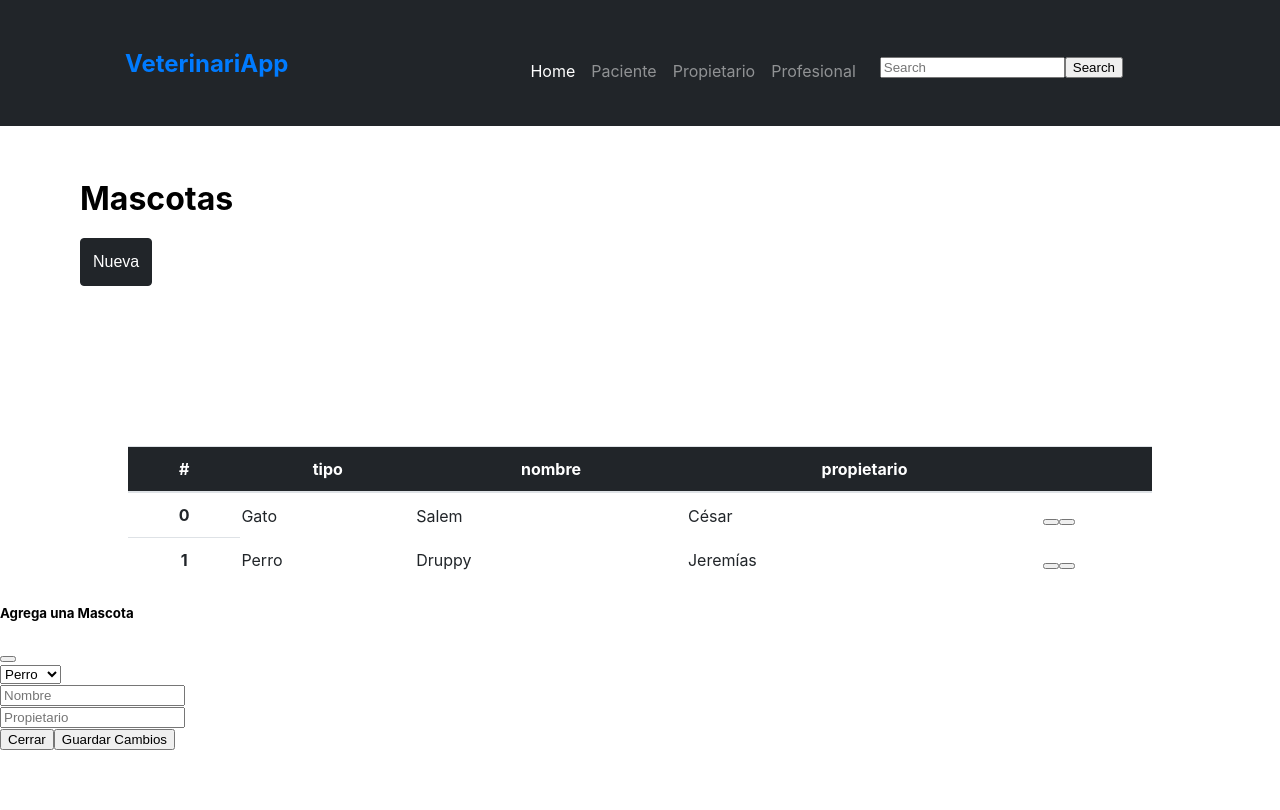
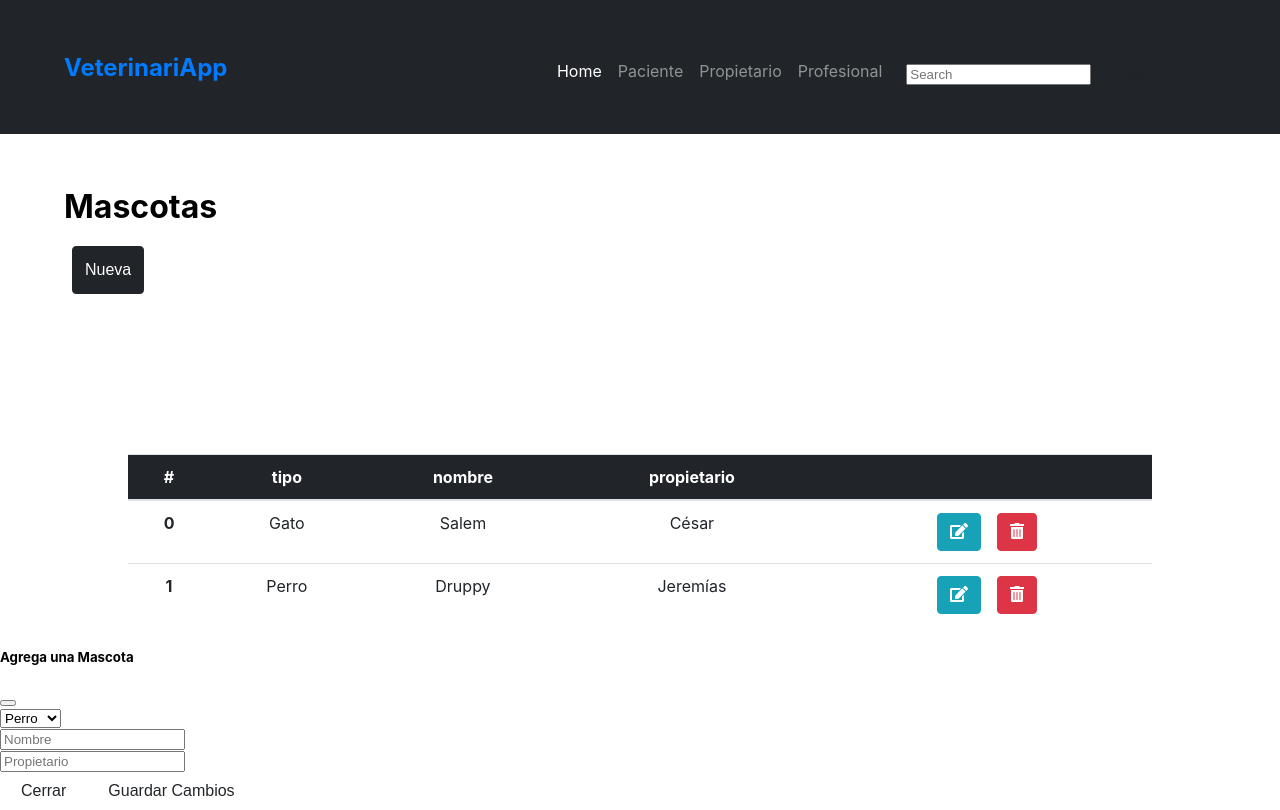
Before and after one commit to cordobacesar29/react-veterinaria, a React (Create React App) app: page / in a window 1280 px wide. Built offline with nearby package versions, Linux system fonts and the light colour scheme.

Commit message:
ultimos detalles de css en el front

```diff
--- a/src/component/ActionMenu/ActionMenu.css
+++ b/src/component/ActionMenu/ActionMenu.css
@@ -1,5 +1,5 @@
 .actions-menu {
-    padding: 2rem 5rem;
+    padding: 2rem 4rem;
   }
 
   .actions-menu h1 {
--- /dev/null
+++ b/src/component/BotonAction/BotonAction.css
@@ -0,0 +1,32 @@
+.btn {
+margin:0rem .5rem ;
+display: inline-block;
+font-weight: 400;
+color: #212529;
+text-align: center;
+vertical-align: middle;
+cursor: pointer;
+-webkit-user-select: none;
+-moz-user-select: none;
+-ms-user-select: none;
+user-select: none;
+background-color: transparent;
+border: 1px solid transparent;
+padding: .375rem .75rem;
+font-size: 1rem;
+line-height: 1.5;
+border-radius: .25rem;
+transition: color .15s ease-in-out,background-color .15s ease-in-out,border-color .15s ease-in-out,box-shadow .15s ease-in-out;
+}
+
+.btn-info {
+color: #fff;
+background-color: #17a2b8;
+border-color: #17a2b8;
+}
+
+.btn-danger {
+color: #fff;
+background-color: #dc3545;
+border-color: #dc3545;
+}
--- /dev/null
+++ b/src/component/BotonAction/BotonAction.js
@@ -0,0 +1,20 @@
+import React from 'react';
+import classNames from 'classnames';
+import { FontAwesomeIcon } from '@fortawesome/react-fontawesome';
+import { faTrashAlt, faEdit } from '@fortawesome/free-solid-svg-icons';
+import './BotonAction.css';
+
+export const BotonAction = ({ tipo }) => {
+    return (
+        <button
+            type="button"
+            className={classNames("btn",{
+                "btn-info": tipo === "editar",
+                "btn-danger": tipo === "eliminar"
+                })}
+        >
+            {tipo === "editar" && <FontAwesomeIcon icon={faEdit} />}
+            {tipo === "eliminar" && <FontAwesomeIcon icon={faTrashAlt} />}
+        </button>
+    );
+}
--- a/src/component/Nav/Nav.css
+++ b/src/component/Nav/Nav.css
@@ -32,7 +32,8 @@
 
 .container-fluid {
   display: flex;
-  justify-content: space-around;
+  justify-content: space-between;
+  padding: 0rem 3rem;
 }
 
 .navbar-nav {
--- a/src/component/Table/Fila.css
+++ b/src/component/Table/Fila.css
@@ -4,6 +4,10 @@
     border-top: 1px solid #dee2e6;
 }
 
+.table-hover tbody tr {
+    text-align: center;
+}
+
 .table-hover tbody tr:hover {
     color: #212529;
     background-color: rgba(0,0,0,.075);
--- a/src/component/Table/Fila.js
+++ b/src/component/Table/Fila.js
@@ -1,4 +1,6 @@
 import React from 'react';
+import './Fila.css';
+import { BotonAction } from '../BotonAction/BotonAction';
 
 export const Fila = ({mascota, index}) => {
     return (
@@ -9,8 +11,8 @@ export const Fila = ({mascota, index}) => {
         <td>{mascota.propietario}</td>
         <td>
             <div className="btn-group" role="group" aria-label="Basic example">
-                <button type="button" className="btn btn-info editar"><i className="fas fa-edit"></i></button>
-                <button type="button" className="btn btn-danger eliminar"><i className="far fa-trash-alt"></i></button>
+                <BotonAction tipo="editar"/>
+                <BotonAction tipo="eliminar"/>
             </div>
         </td>
         </tr>
```
